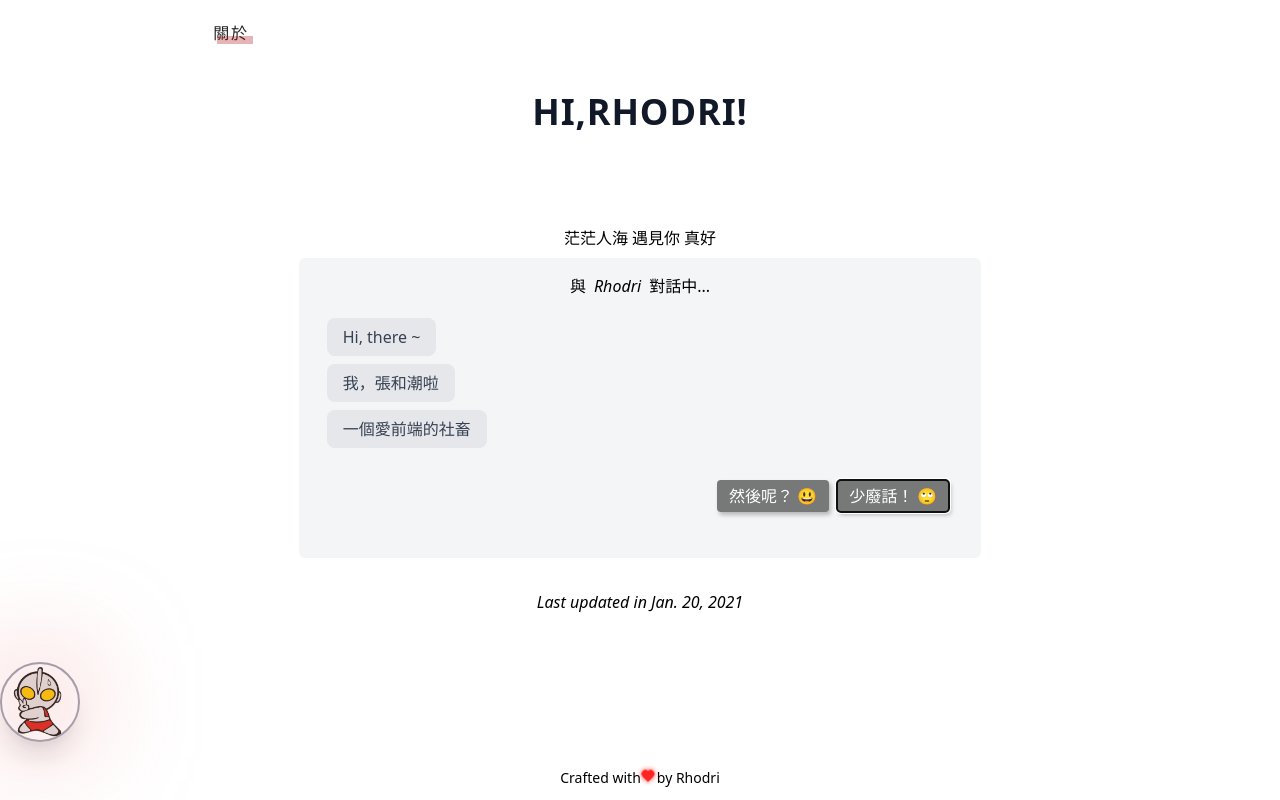
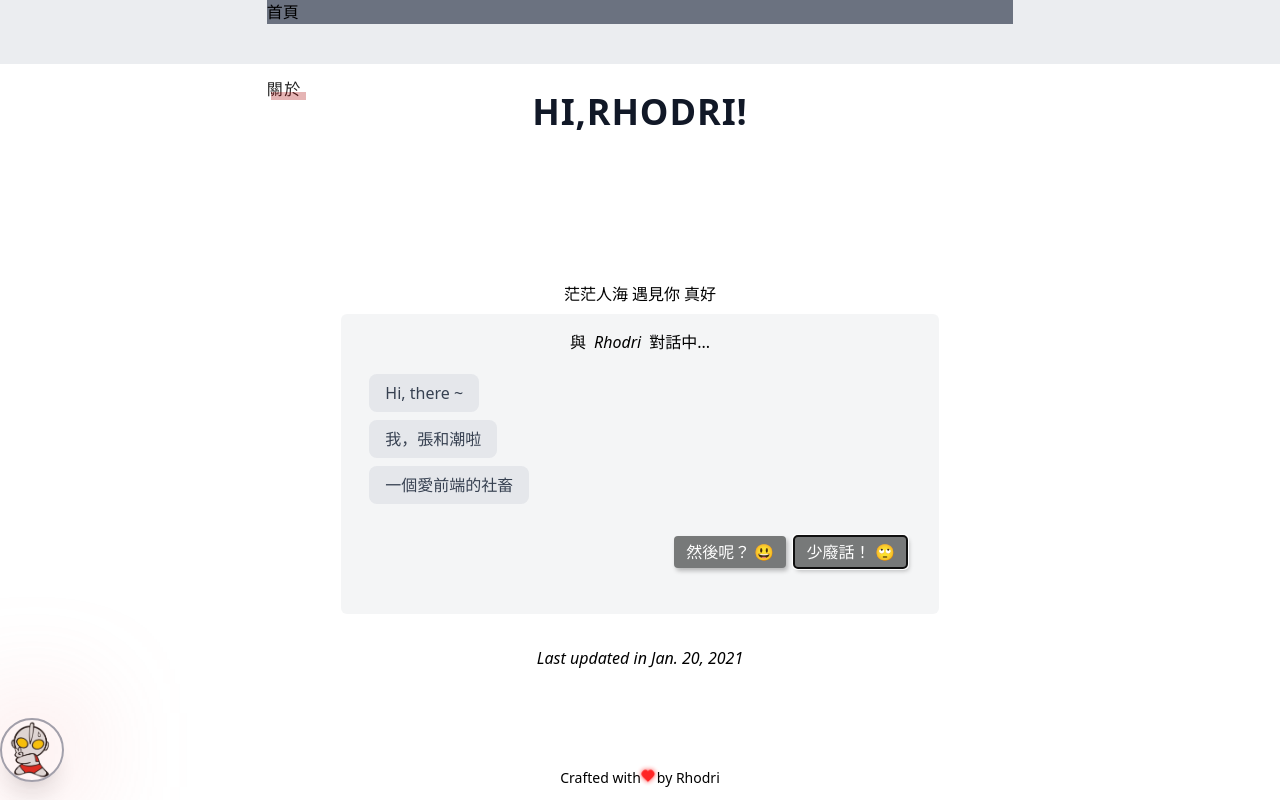
Before and after one commit to Rhodri-hc/Rhodri-react, a React (Create React App) app: page / in a window 1280 px wide. Built offline with nearby package versions, Linux system fonts and the light colour scheme.

Commit message:
設計頂部欄

```diff
--- a/src/App.js
+++ b/src/App.js
@@ -8,6 +8,15 @@ class App extends Component {
   render(){
     return (
       <div className="font-sans">
+        <div className="fixed w-full h-16 bg-gray-200 bg-opacity-75 ">
+          <div className="w-11/12 sm:w-11/12 md:w-9/12 lg:w-8/12 xl:w-7/12 my-0 mx-auto bg-gray-500">
+            <span className="inline-block ">
+              <i></i>
+              首頁
+            </span>
+          </div>
+        </div>
+
         <div>
           <About  />
         </div>
@@ -18,7 +27,7 @@ class App extends Component {
           position={null} grid={[25, 25]}
           scale={1}
         >
-          <Ultraman className="handle w-20 h-20 relative bg-contain rounded-full border-2 border-gray-400 shadow-xl cursor-pointer inline-block"></Ultraman>
+          <Ultraman className="handle w-16 h-16 relative bg-contain rounded-full border-2 border-gray-400 shadow-xl cursor-pointer inline-block"></Ultraman>
         </Draggable>
 
 
--- a/src/views/about/About.js
+++ b/src/views/about/About.js
@@ -10,11 +10,11 @@ import {
 class About extends Component {
     render() {
         return(
-          <div className="relative">
+          <div className="relative pt-14">
             <Swapper className="absolute top-0 right-0 flex items-center justify-center w-full h-56">
                 <p data-text="HI,RHODRI!" className="text-gray-900 text-4xl tracking-wide font-bold">HI,RHODRI!</p>
             </Swapper>
-            <div className="w-11/12 sm:w-11/12 md:w-9/12 lg:w-9/12 xl:w-8/12 my-0 mx-auto">
+            <div className="w-11/12 sm:w-11/12 md:w-9/12 lg:w-8/12 xl:w-7/12 my-0 mx-auto">
                 <AboutTitle>關於</AboutTitle>
                 <center>茫茫人海
                     <span className=" inline-block pt-40 px-1 pb-2 ">遇見你</span>
```
Also changed, not shown: src/style.js (line endings or trailing spaces), 1 other file (tests, documents, lock files or other folders).
